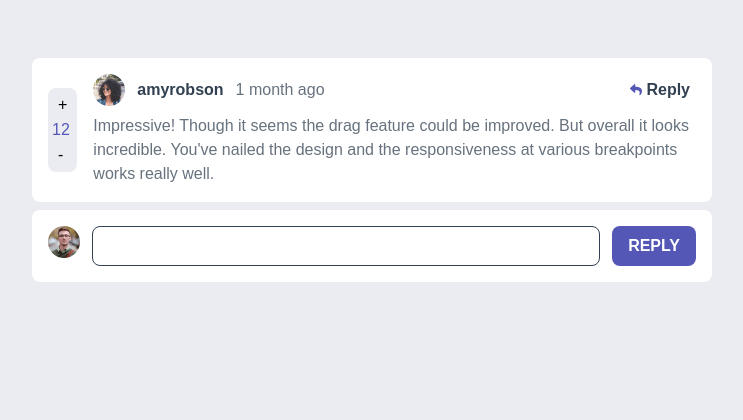
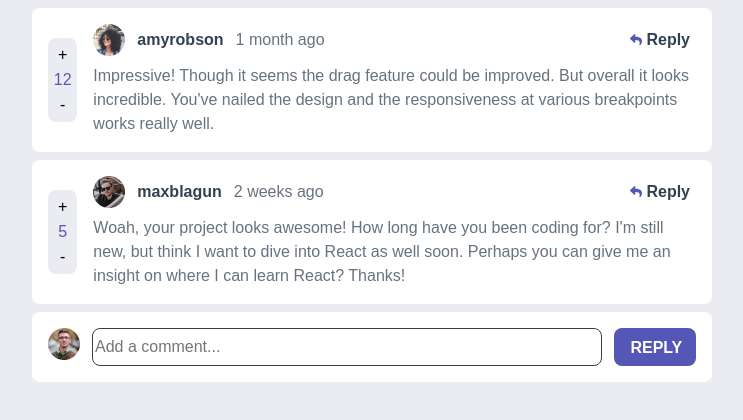
Before and after one commit to MaNaSDeo/Interactive-Comments-Section, a React (Vite) app: page / in a window 1280 px wide. Shown: the top 420 px of the page, without its empty margins (268-1011 px from the left). Built offline with nearby package versions, Linux system fonts and the light colour scheme.

Commit message:
saving prior to make change to have nested comments

```diff
--- a/src/App.jsx
+++ b/src/App.jsx
@@ -1,24 +1,10 @@
-import { useState } from 'react';
-import Comment from './Component/Comment';
-import Reply from './Component/Reply'
-
-import fakeData from './data/data.json';
+import Main from './Component/Main'
 
 function App() {
-  const [data, setData] = useState(fakeData);
-  // console.log(data);
-
   return (
-    <div style={{
-      display: "flex",
-      flexDirection: "column",
-      alignItems: "center",
-      paddingTop: "50px",
-      // maxWidth: "680px"
-    }}>
-      <Comment data={data.comments}/>
-      <Reply data={data.currentUser}/>
-    </div>
+    <>
+      <Main />
+    </>
   )
 }
 
--- a/src/Component/Comment/Comment.css
+++ b/src/Component/Comment/Comment.css
@@ -4,7 +4,7 @@
     align-items: center;
     background-color: var(--css-white);
     border-radius: .5rem;
-    margin: 0.5rem;
+    margin: 0.5rem auto;
 }
 .upvotes{
     background-color: var(--css-light-gray);
@@ -12,6 +12,9 @@
     padding: 0.25rem;
     border-radius: 0.5rem;
     margin: 1rem 0.5rem 1rem 1rem;
+    display: flex;
+    flex-direction: column;
+    align-items: center;
 }
 .card{
     margin: 1rem 1rem 1rem 0.5rem;
--- a/src/Component/Comment/index.jsx
+++ b/src/Component/Comment/index.jsx
@@ -2,15 +2,13 @@ import './Comment.css';
 import ReplyIcon from '../../images/icon-reply.svg'
 
 function index({data}) {
-  // console.log(data[0]);
-  const userData = data[0];
   return (
     <div className='comment-card'>
 
       {/* For Upvotes & Downvotes */}
       <div className='upvotes'>
         <button>+</button>
-        <p>{userData.score}</p>
+        <p>{data.score}</p>
         <button>-</button>
       </div>
 
@@ -23,10 +21,10 @@ function index({data}) {
           {/* Avtar, User name & When the comment was made */}
           <div className='user-details'>
             <div className='user-img'>
-              <img src={userData.user.image.png} alt={userData.user.username} />
+              <img src={data.user.image.png} alt={data.user.username} />
             </div>
-            <p className='user-name'>{userData.user.username}</p>
-            <p className='created-at'>{userData.createdAt}</p>
+            <p className='user-name'>{data.user.username}</p>
+            <p className='created-at'>{data.createdAt}</p>
             {/* <ReplyIcon /> */}
           </div>
 
@@ -38,7 +36,7 @@ function index({data}) {
         </div>
 
         {/* Comment */}
-        <div className='comments'>{userData.content}</div>
+        <div className='comments'>{data.content}</div>
       </div>
     </div>
   )
--- /dev/null
+++ b/src/Component/Main/Main.css
@@ -0,0 +1,7 @@
+.main{
+    /* display: flex;
+    flex-direction: column;
+    align-items: center;
+    padding-top: 50px; */
+    /* display: flex; */
+}
--- /dev/null
+++ b/src/Component/Main/index.jsx
@@ -0,0 +1,27 @@
+import { useState } from 'react';
+import Comment from '../Comment';
+import Reply from '../Reply'
+
+import fakeData from '../../data/data.json';
+
+function index() {
+
+    const [data, setData] = useState(fakeData);
+    console.log(data.comments[1]);
+
+    return (
+        <div className='main'>
+            <Comment data={data.comments[0]}/>
+            {/* {data.comments[1].map(element => {
+                return(
+            <Comment
+                key={element.id}
+                data={element}
+            />)})} */}
+            <Comment data={data.comments[1]} />
+            <Reply data={data.currentUser}/>
+        </div>
+    )
+}
+
+export default index
--- a/src/Component/Reply/Reply.css
+++ b/src/Component/Reply/Reply.css
@@ -29,4 +29,6 @@
     padding: 0.5rem 1rem;
     border: none;
     cursor: pointer;
+    height: 2.4rem;
+    width: 5.1rem;
 }
--- a/src/Component/Reply/index.jsx
+++ b/src/Component/Reply/index.jsx
@@ -1,11 +1,18 @@
+import { useState } from 'react'
 import './Reply.css'
 
 function index({data}) {
     // console.log(data)
+  const [reply, setReply] = useState('');
   return (
     <div className='container'>
       <img src={data.image.png} alt={data.username} />
-      <input type="text" />
+      <input
+        type="text"
+        placeholder='Add a comment...'
+        value={reply}
+        onChange={(e) => setReply(e.target.value)}
+      />
       <button>REPLY</button>
     </div>
   )
```
